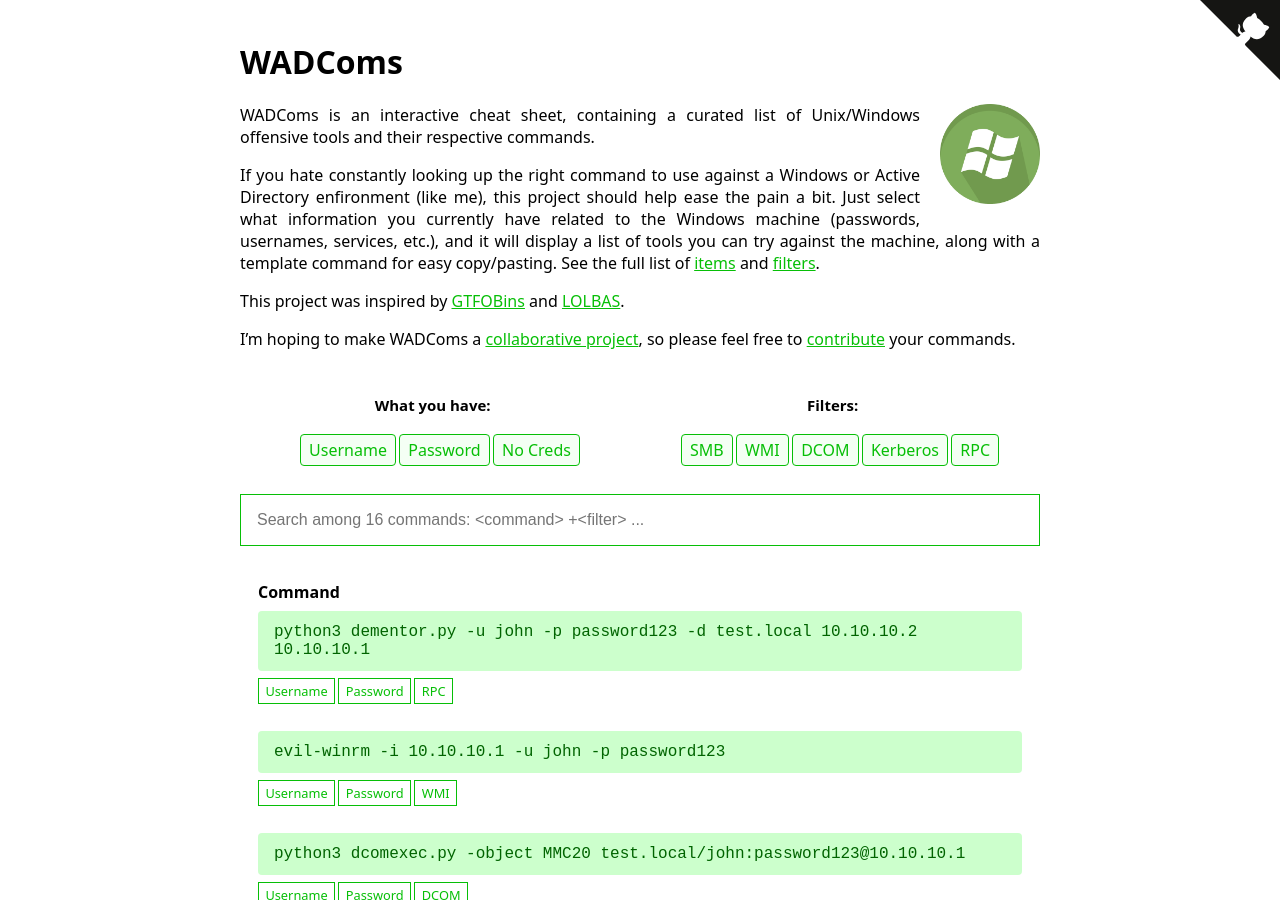
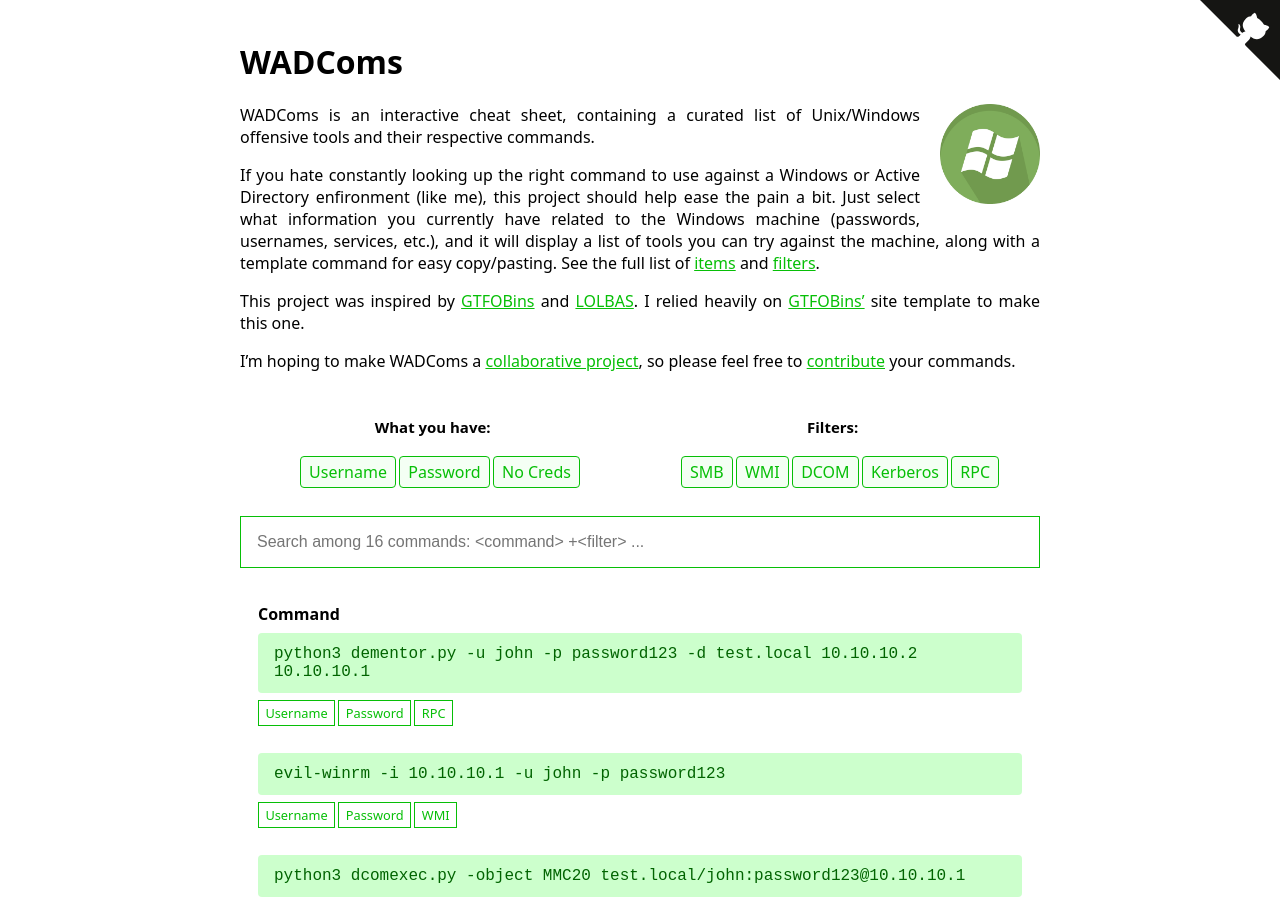
Before and after one commit to WADComs/WADComs.github.io, a Jekyll site: the page built from index.md, in a window 1280 px wide and 900 px high. Built offline with Jekyll 4.4.1, drawn with Linux system fonts in a browser that asks for light colours.

Commit message:
updated index

```diff
--- a/index.md
+++ b/index.md
@@ -9,7 +9,7 @@ WADComs is an interactive cheat sheet, containing a curated list of Unix/Windows
 
 If you hate constantly looking up the right command to use against a Windows or Active Directory enfironment (like me), this project should help ease the pain a bit. Just select what information you currently have related to the Windows machine (passwords, usernames, services, etc.), and it will display a list of tools you can try against the machine, along with a template command for easy copy/pasting. See the full list of [items](/items/) and [filters](/filters/).
 
-This project was inspired by [GTFOBins][GTFOBins] and [LOLBAS][LOLBAS].
+This project was inspired by [GTFOBins][GTFOBins] and [LOLBAS][LOLBAS]. I relied heavily on [GTFOBins'][GTFOBins] site template to make this one.
 
 I'm hoping to make WADComs a [collaborative project][collaborative], so please feel free to [contribute][contribute] your commands.
 
```
Also changed, not shown: 1 other file.
